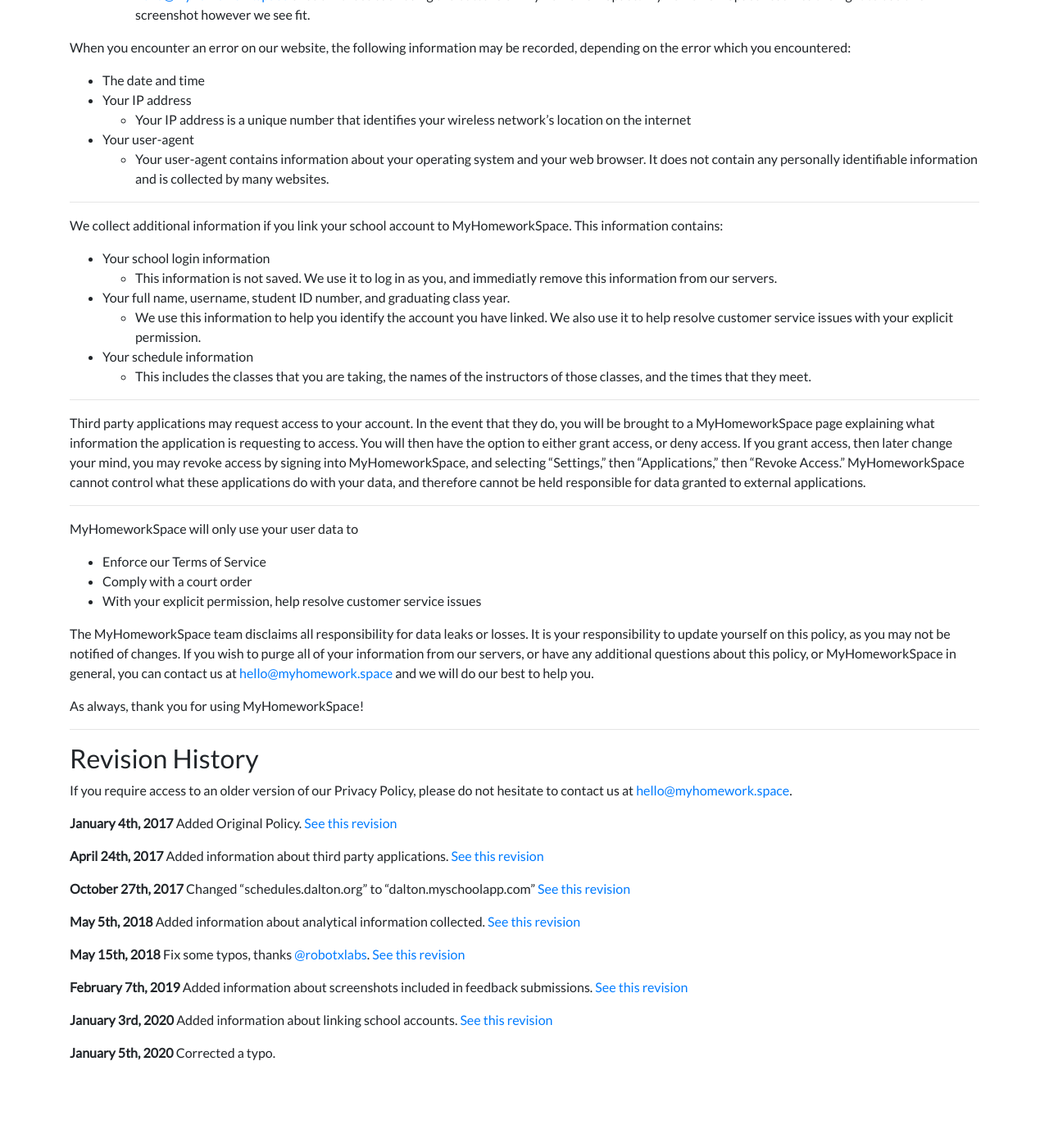
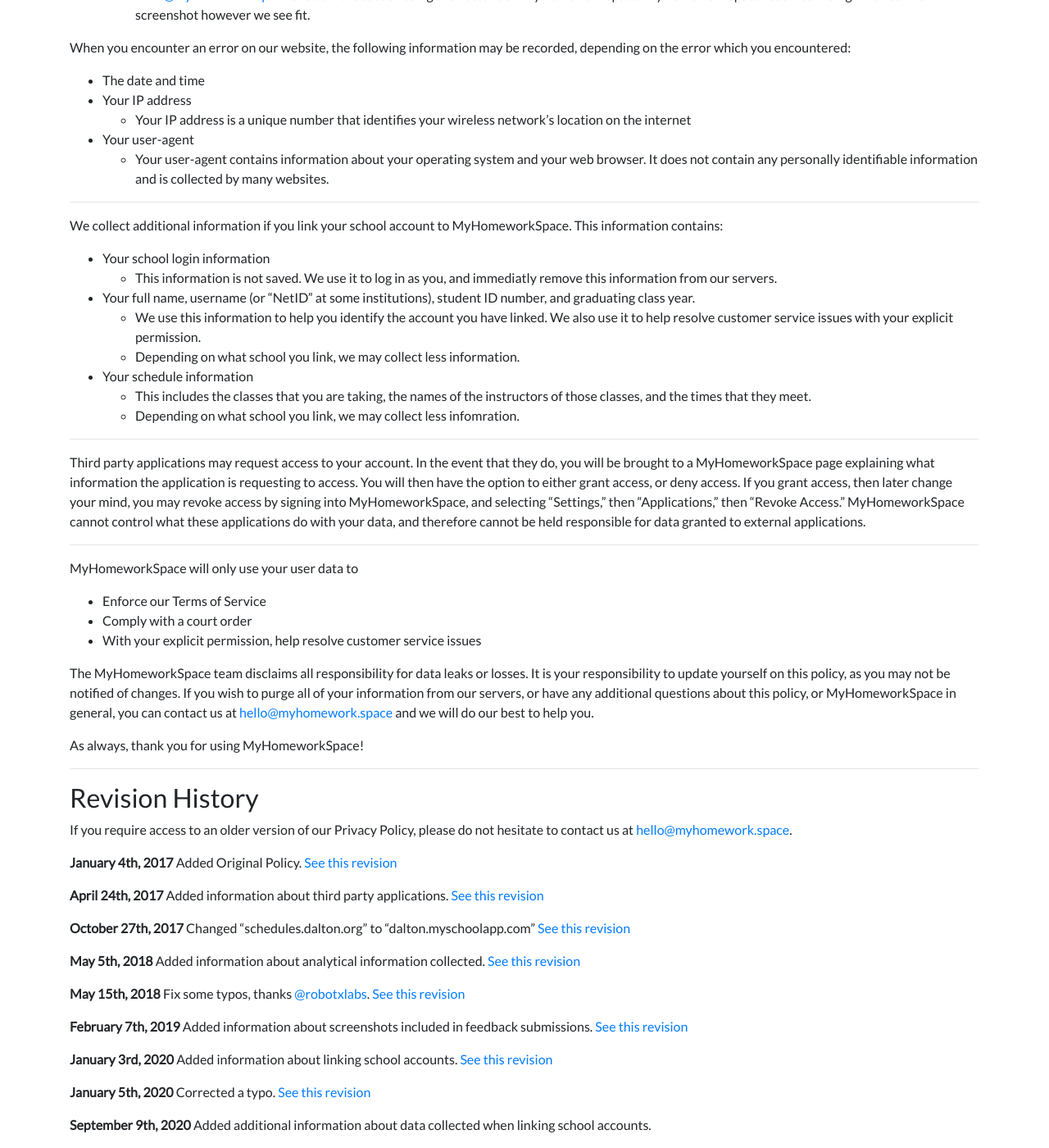
Before and after one commit to MyHomeworkSpace/support, a Jekyll site: the page built from legal/privacy.md, in a window 1280 px wide and 1400 px high, scrolled down 1005 px. Shown: the whole window at 82% size. Built offline with Jekyll 4.4.1, drawn with Linux system fonts in a browser that asks for light colours; nearby versions of some CDN libraries; before the commit the page ends 2317 px from its top, so only the background shows below that.

Commit message:
privacy policy: update information about linked school accounts

```diff
--- a/legal/privacy.md
+++ b/legal/privacy.md
@@ -45,10 +45,12 @@ We collect additional information if you link your school account to MyHomeworkS
 
 * Your school login information
     * This information is not saved. We use it to log in as you, and immediatly remove this information from our servers.
-* Your full name, username, student ID number, and graduating class year.
+* Your full name, username (or "NetID" at some institutions), student ID number, and graduating class year.
     * We use this information to help you identify the account you have linked. We also use it to help resolve customer service issues with your explicit permission.
+    * Depending on what school you link, we may collect less information.
 * Your schedule information
     * This includes the classes that you are taking, the names of the instructors of those classes, and the times that they meet.
+    * Depending on what school you link, we may collect less infomration.
 
 ---
 Third party applications may request access to your account. In the event that they do, you will be brought to a MyHomeworkSpace page explaining what information the application is requesting to access. You will then have the option to either grant access, or deny access. If you grant access, then later change your mind, you may revoke access by signing into MyHomeworkSpace, and selecting "Settings," then "Applications," then "Revoke Access." MyHomeworkSpace cannot control what these applications do with your data, and therefore cannot be held responsible for data granted to external applications.
@@ -92,4 +94,7 @@ Added information about screenshots included in feedback submissions. [See this
 Added information about linking school accounts. [See this revision](https://git.io/JehfN)
 
 **January 5th, 2020**
-Corrected a typo.
+Corrected a typo.  [See this revision](https://git.io/JUcFz)
+
+**September 9th, 2020**
+Added additional information about data collected when linking school accounts.
```
